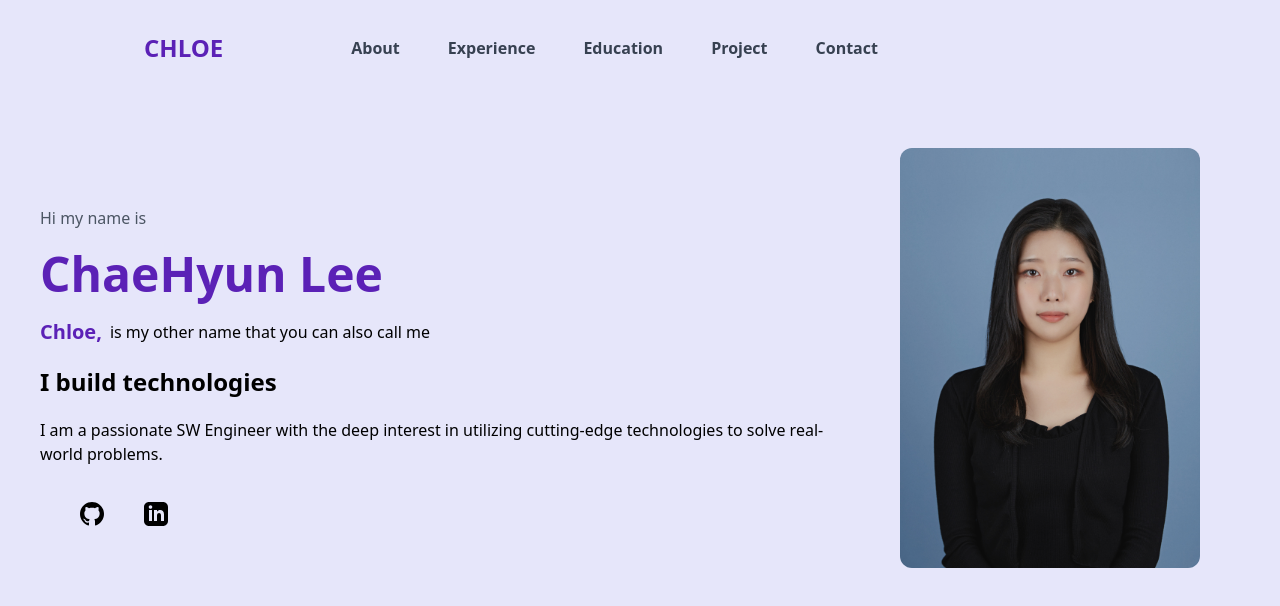
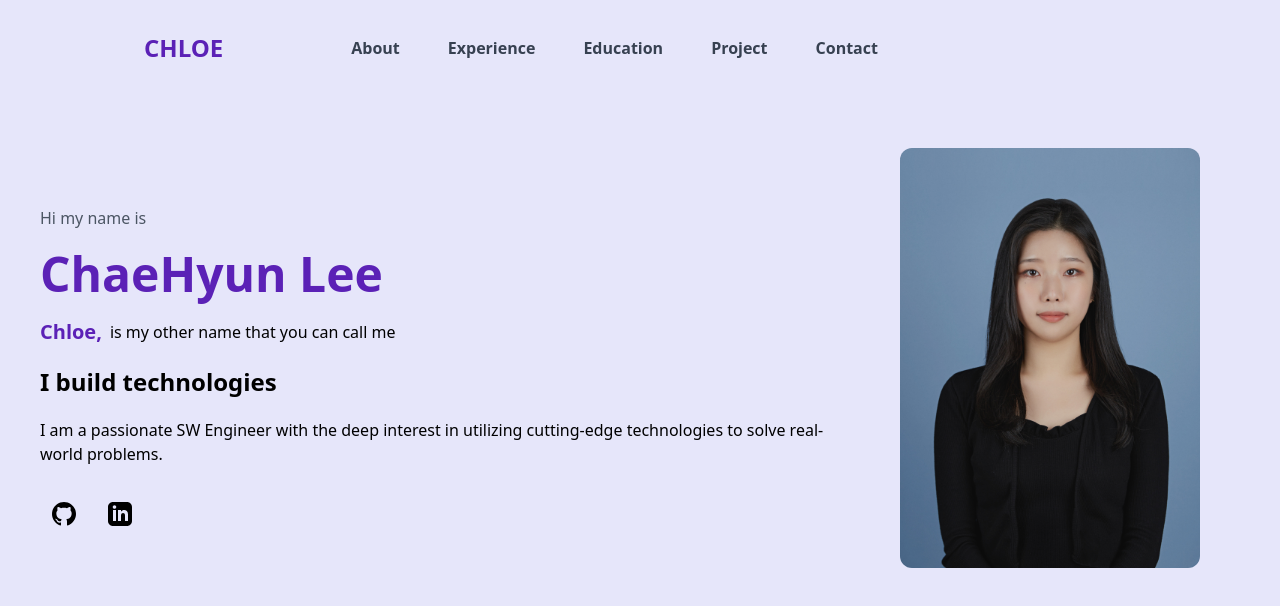
Before and after one commit to chloe1129/about_chloe, a React (Create React App) app in the folder chloe_frontend/: page / in a window 1280 px wide. Shown: the top 606 px of the page. Built offline with nearby package versions, Linux system fonts and the light colour scheme.

Commit message:
style: del words and change size

```diff
--- a/chloe_frontend/src/pages/Home.tsx
+++ b/chloe_frontend/src/pages/Home.tsx
@@ -14,7 +14,7 @@ function Home() {
           </div>
           <div className="flex space-x-2 items-center">
             <div className="text-xl font-semibold text-violet-800">Chloe,</div>
-            <div>is my other name that you can also call me</div>
+            <div>is my other name that you can call me</div>
           </div>
 
           <div className="text-2xl font-semibold">I build technologies</div>
@@ -23,12 +23,12 @@ function Home() {
             cutting-edge technologies to solve real-world problems.
           </div>
           <div>
-            <button className="px-10 py-4">
+            <button className="px-3 py-4">
               <a href="https://github.com/chloe1129">
                 <Github className="hover:fill-violet-800" />
               </a>
             </button>
-            <button className="py-4">
+            <button className="px-5 py-4">
               <a href="https://www.linkedin.com/in/chaehyun-lee-14a3bb217/">
                 <Linkedin className="hover:fill-violet-800" />
               </a>
```
